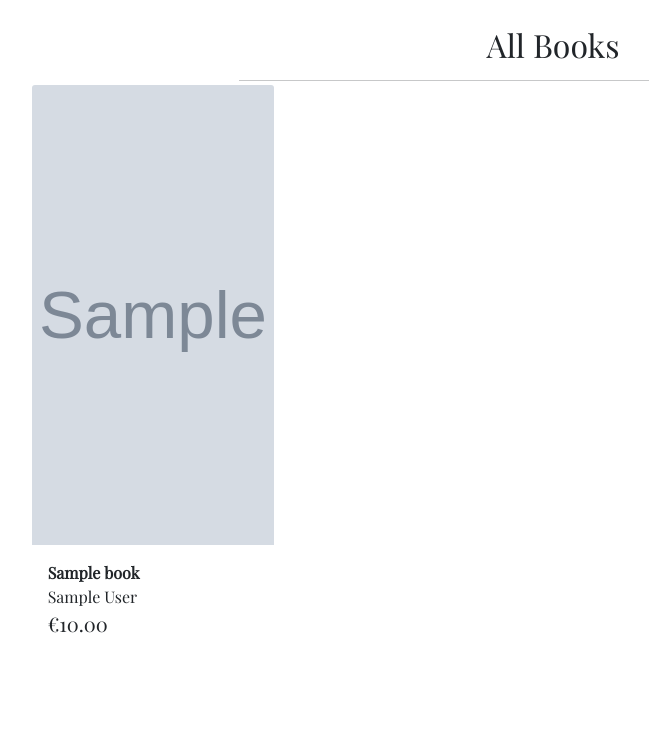
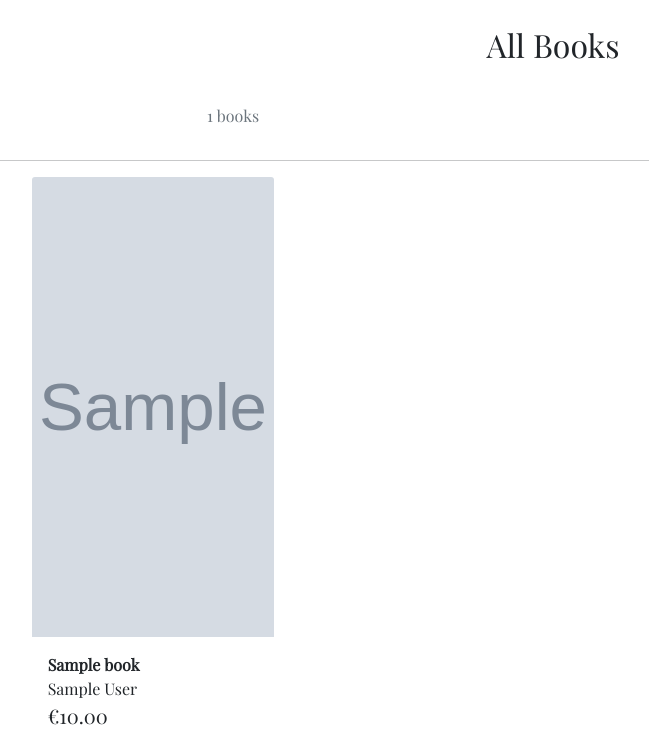
Before and after one commit to Code-Institute-Submissions/https-github.com-finnahern-django-ecommerce-ms5MaResub, a Django app: page /shop/ in a window 1280 px wide. Shown: the part 110-865 px from the top of the page, without its empty margins (87-736 px from the left). Before the commit the page ends 743 px from the top, so only its background shows below. Run offline with Django 4.2, Linux system fonts and the light colour scheme; tables that the repository leaves empty hold one stand-in row (values such as "Sample post"); grey boxes marked "Sample" are stand-in pictures; some libraries are stand-ins or nearby versions.

Commit message:
Add element to shop page to show user number of books being displayed and current search criteria

```diff
--- a/shop/templates/shop/shop.html
+++ b/shop/templates/shop/shop.html
@@ -9,15 +9,28 @@
 {% block content %}
     <div class="container-fluid">
         <div class="row">
-            <div class="col-12 text-center mt-3">
+            <div class="col-12 mt-3 md-mx-5 text-center text-md-left">
                 {% if search_term == None %}
                     <h2 class="logo-font">All Books</h2>
-                {% else %}
-                    <h2 class="logo-font">"{{ search_term }}"</h2>
                 {% endif %}
-                <hr class="w-50 mb-1 mx-auto">
+
             </div>
         </div>
+
+        <div class="row my-3">
+            <div class="col-12 col-md-6 order-md-first">
+                <p class="text-muted mt-3 text-center text-md-left">
+                    {% if search_term != 'None' %}
+                        {{ books|length }} books{% if search_term %} found for <strong>"{{ search_term }}"</strong>{% endif %}
+                    {% endif %}
+                </p>
+            </div>
+        </div>
+
+        <div class="row">
+            <hr class="col-12">
+        </div>
+
         <div class="row">
             <div class="book-container col-10 offset-1">
                 <div class="row">
```
